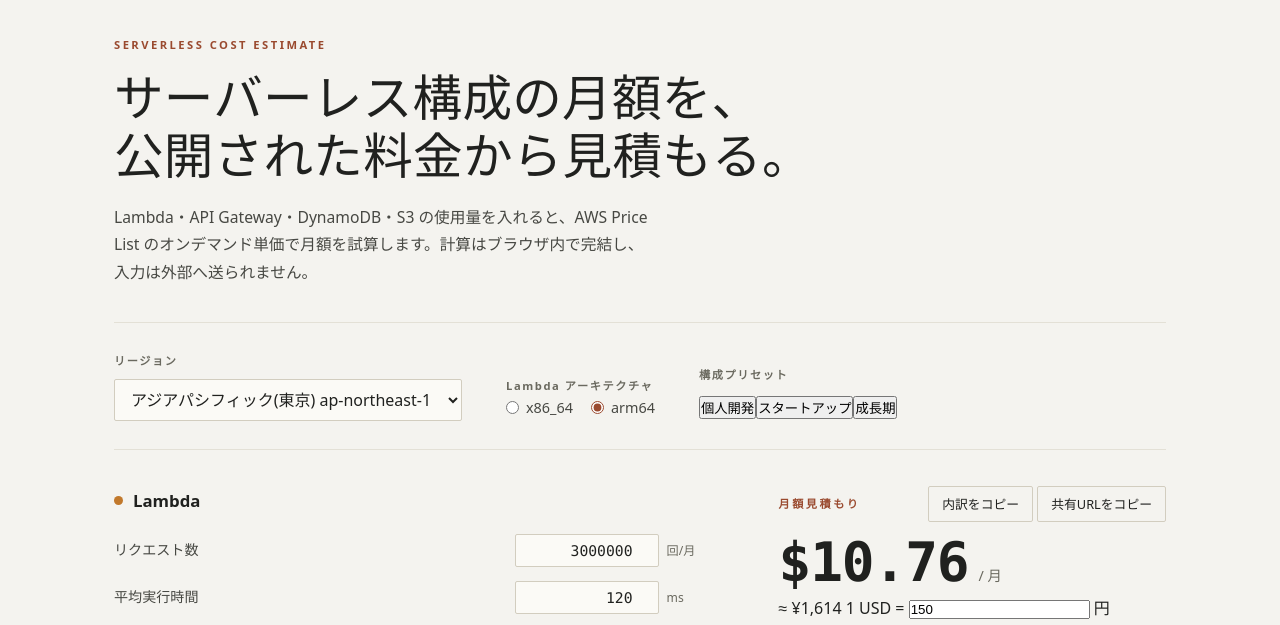
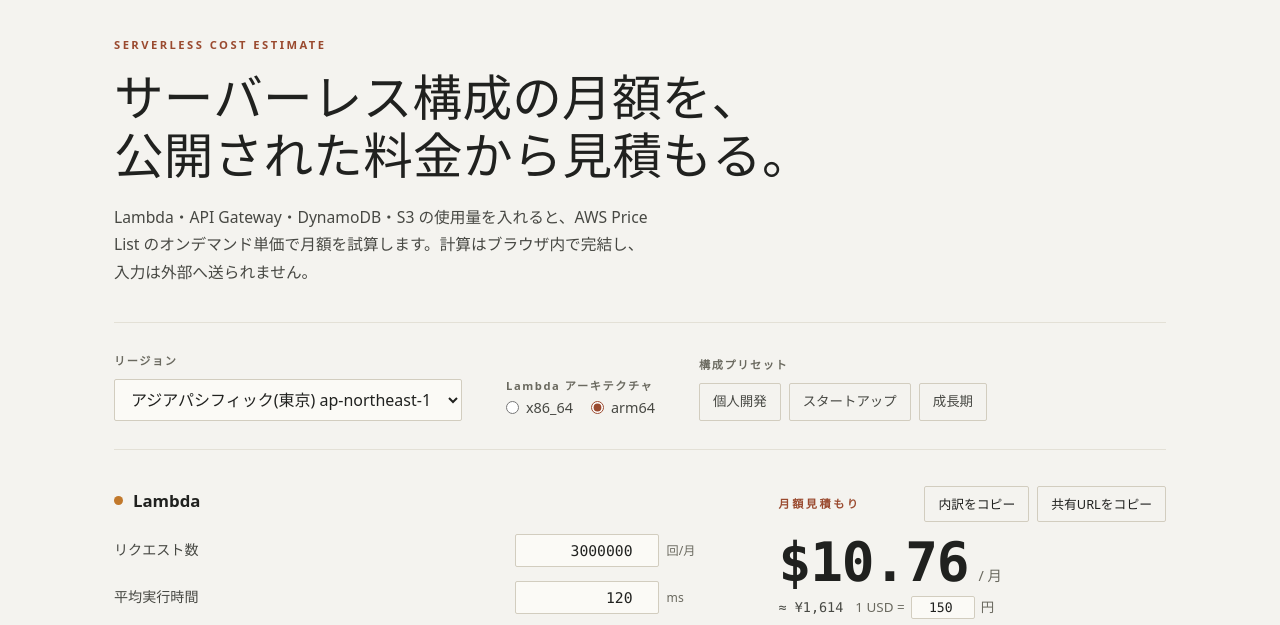
Before and after one commit to miruky/aws-dentaku, a website built with Vite: page index.html in a window 1280 px wide. Shown: the part 109-734 px from the top of the page. Built offline with nearby package versions, Linux system fonts and the light colour scheme.

Commit message:
プリセット・円換算・操作ボタンのスタイルを追加

```diff
--- a/src/style.css
+++ b/src/style.css
@@ -236,6 +236,37 @@
   accent-color: var(--accent);
 }
 
+.presets {
+  gap: 8px;
+}
+
+.preset-btns {
+  display: flex;
+  gap: 8px;
+  flex-wrap: wrap;
+}
+
+.preset {
+  font: inherit;
+  font-size: 0.84rem;
+  color: var(--ink-soft);
+  background: transparent;
+  border: 1px solid var(--hair-strong);
+  border-radius: 2px;
+  padding: 6px 13px;
+  cursor: pointer;
+  transition:
+    border-color 0.18s var(--ease),
+    color 0.18s var(--ease),
+    background 0.18s var(--ease);
+}
+
+.preset:hover {
+  border-color: var(--accent);
+  color: var(--ink);
+  background: color-mix(in srgb, var(--accent) 8%, transparent);
+}
+
 /* 本体グリッド */
 
 main {
@@ -355,6 +386,12 @@
   flex-wrap: wrap;
 }
 
+.pane-actions {
+  display: flex;
+  gap: 8px;
+  flex-wrap: wrap;
+}
+
 .ghost {
   font: inherit;
   font-size: 0.8rem;
@@ -393,6 +430,45 @@
 .total__per {
   font-size: 0.9rem;
   color: var(--muted);
+}
+
+.jpy {
+  display: flex;
+  align-items: baseline;
+  gap: 12px;
+  flex-wrap: wrap;
+  margin-top: 6px;
+  font-size: 0.84rem;
+  color: var(--muted);
+}
+
+.jpy__amount {
+  font-family: var(--font-mono);
+  font-variant-numeric: tabular-nums;
+  color: var(--ink-soft);
+}
+
+.jpy__rate {
+  display: inline-flex;
+  align-items: baseline;
+  gap: 6px;
+}
+
+.jpy__rate input {
+  font-family: var(--font-mono);
+  font-size: 0.82rem;
+  color: var(--ink);
+  background: var(--field);
+  border: 1px solid var(--hair-strong);
+  border-radius: 2px;
+  padding: 3px 6px;
+  width: 64px;
+  text-align: right;
+  font-variant-numeric: tabular-nums;
+}
+
+.jpy__rate input:hover {
+  border-color: var(--muted);
 }
 
 .donut-wrap {
```
